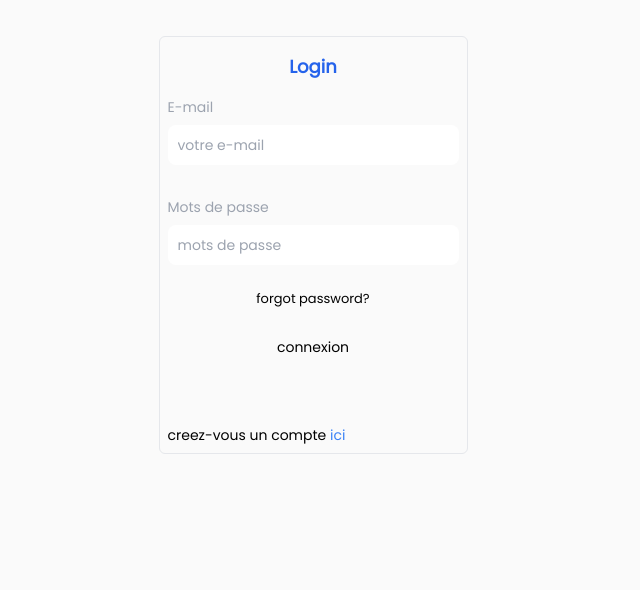
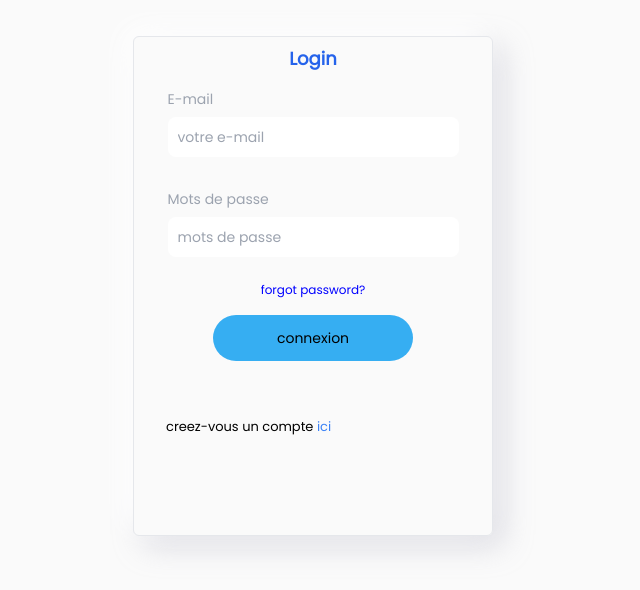
Before and after one commit to Nantenainah/job_finder, a React (Vite) app in the folder frontend/: page /login in a window 1280 px wide. Shown: the top 590 px of the page, without its empty margins (327-967 px from the left). Built offline with nearby package versions, Linux system fonts and the light colour scheme; no server answers.

Commit message:
dernier changement25/10

```diff
--- a/frontend/src/components/JobTypeChar/JobTypeChar.tsx
+++ b/frontend/src/components/JobTypeChar/JobTypeChar.tsx
@@ -22,7 +22,7 @@ type Data = {
   );
 }
 
-const JobTypeChar = ()=> {
+const JobTypeChar = () => {
 
 
   const [data, setData] = useState<Data>([]);
--- a/frontend/src/pages/Login/Login.css
+++ /dev/null
@@ -1,37 +0,0 @@
-:root{
---primary-color:#f0f0f3;
---dark-color:rgba(174,174,192,0.4);
---light-color:#fff;
---bleu-color:rgb(0, 0, 255,0.5);
---bluelight-color:rgb(37, 104, 230,0.9);
-}
-#contenair{
-
-    width: 360px;
-    height: 520px;
-    box-shadow: -10px -10px 30px var(--light-color), 10px 10px 30px var(--dark-color);
-}
-input{
-    width:300px;
-    height: 50px;
-    background-color: var(--primary-color);
-    border: transparent solid 4px;
-    /*box-shadow:inset -5px -5px 2px -3px var(--light-color),inset 5px 5px 2px -3px var(--dark-color);
-*/}
-input:focus,input:hover{
-    box-shadow:inset -5px -5px 2px -3px var(--light-color),inset 5px 5px 2px -3px var(--dark-color);
-}
-#forgot{
-    text-align: right;
-    font-size: 12px;
-    color: blue;
-}
-#btn{
-    background-color: rgba(6, 155, 241, 0.8);
-    width: 200px;
-    border: transparent solid 1px;
-}
-#btn:hover{
-    background-color: rgba(0, 204, 255, 0.884);
-    box-shadow:inset -5px -5px 2px -3px rgba(0, 243, 243, 0.959),inset 5px 5px 2px -3px  rgba(13, 85, 75, 0.281);
-}
--- /dev/null
+++ b/frontend/src/pages/Login/Login.module.css
@@ -0,0 +1,47 @@
+:root {
+    --primary-color: #f0f0f3;
+    --dark-color: rgba(174, 174, 192, 0.4);
+    --light-color: #fff;
+    --bleu-color: rgb(0, 0, 255, 0.5);
+    --bluelight-color: rgb(37, 104, 230, 0.9);
+}
+
+.contenair {
+
+    width: 360px;
+    height: 500px;
+    box-shadow: -10px -10px 30px var(--light-color), 10px 10px 30px var(--dark-color);
+}
+
+#password,
+#email {
+    width: 300px;
+    height: 50px;
+    background-color: var(--primary-color);
+    border: transparent solid 4px;
+    box-shadow: inset -5px -5px 2px -3px var(--light-color), inset 5px 5px 2px -3px var(--dark-color);
+
+}
+
+#email:hover,
+#password:hover {
+    box-shadow: inset -5px -5px 2px -3px var(--light-color), inset 5px 5px 2px -3px var(--dark-color);
+}
+
+.forgot {
+    text-align: center;
+    font-size: 12px;
+    color: blue;
+}
+
+.btn {
+    background-color: rgba(6, 155, 241, 0.8);
+    width: 200px;
+    border: transparent solid 1px;
+}
+
+.btn:hover {
+    color: #fff;
+    background-color: rgba(0, 204, 255, 0.884);
+    box-shadow: inset -5px -5px 2px -3px rgba(0, 243, 243, 0.959), inset 5px 5px 2px -3px rgba(13, 85, 75, 0.281);
+}
--- a/frontend/src/pages/Login/Login.tsx
+++ b/frontend/src/pages/Login/Login.tsx
@@ -1,26 +1,39 @@
+import { useState } from 'react'
 import { Link } from 'react-router-dom'
-// import './Login.css'
+import styles from './Login.module.css'
 function Login() {
+    const [user, setUser] = useState({
+        email: "",
+        password: ""
+    })
+    const handleChange = (e: React.ChangeEvent<HTMLInputElement>) => {
+        const { name, value } = e.target
+        setUser({
+            ...user,
+            [name]: value
+        })
+    }
+
     return (
         <section className="flex justify-center items-center columns-12">
-            <div className='border rounded-md mt-9 p-2' id='contenair'>
+            <div className={`border rounded-md mt-9 p-2' ${styles.contenair}`}>
                 <h1 className='text-center text-blue-600 font-bold pt-2 text-lg'>Login</h1>
                 <form action="post" className="flex justify-center items-center flex-col">
                     <div className="mt-4 mb-6">
                         <label htmlFor='email' className="block mb-2 text-sm font-medium text-gray-400">E-mail</label>
-                        <input type="email" placeholder="votre e-mail" id="email" name='email' className=" rounded-lg p-2.5 block text-sm focus:outline-none" />
+                        <input type="email" placeholder="votre e-mail" id="email" onChange={handleChange} name='email' className=" rounded-lg p-2.5 block text-sm focus:outline-none" />
                     </div>
                     <div className="mt-2 mb-6">
                         <label htmlFor='password' className="block mb-2 text-sm font-medium text-gray-400">Mots de passe</label>
-                        <input type="password" placeholder="mots de passe" id="password" name='password' className="rounded-lg p-2.5 block text-sm focus:outline-none" />
+                        <input type="password" placeholder="mots de passe" onChange={handleChange} id="password" name='password' className="rounded-lg p-2.5 block text-sm focus:outline-none" />
                     </div>
-                    <a href='#' id='forgot'>forgot password?</a>
+                    <a href='#' className={`${styles.forgot}`}>forgot password?</a>
                     <div className="mt-4 mb-6">
-                        <button type='submit' id='btn' className="p-3 rounded-full text-sm">connexion</button>
+                        <button type='submit' className={`p-3 rounded-full text-sm ${styles.btn}`}>connexion</button>
                     </div>
 
                 </form>
-                <p className='text-sm mt-8'>creez-vous un compte <Link to='/sign-up' className='text-blue-500'>ici</Link></p>
+                <p className='text-m m-8'>creez-vous un compte <Link to='/sign-up' className='text-blue-500'>ici</Link></p>
             </div>
         </section>
 
--- a/frontend/src/pages/SignUp/SignUp.tsx
+++ b/frontend/src/pages/SignUp/SignUp.tsx
@@ -1,26 +1,45 @@
+import { useState } from 'react'
 import { Link } from 'react-router-dom'
-// import'./Signup.css'
+import s from './Signup.module.css'
 function SignUp() {
+
+
+    const [user, setUser] = useState({
+        email: "",
+        password: "",
+        repassword: ""
+    })
+    const handleChange = (e: React.ChangeEvent<HTMLInputElement>) => {
+        const { name, value } = e.target
+        setUser({
+            ...user,
+            [name]: value
+        })
+    }
+
+
+
+
     return (
         <section className="flex justify-center items-center columns-12">
-            <div className='border rounded-md mt-9 p-2' id='contenair'>
+            <div className={`border rounded-md mt-9 p-2' ${s.contenair}`}>
                 <h1 className='text-center text-blue-600 font-bold pt-2 text-lg'>SignUp</h1>
                 <form action="post" className="flex justify-center items-center flex-col">
                     <div className="mt-4 mb-6">
                         <label htmlFor='email' className="block mb-2 text-sm font-medium text-gray-400">E-mail</label>
-                        <input type="email" placeholder="votre e-mail" id="email" name='email' className=" rounded-lg p-2.5 block text-sm focus:outline-none" />
+                        <input type="email" placeholder="votre e-mail" onChange={handleChange} id="email" value={user.email} name='email' className=" rounded-lg p-2.5 block text-sm focus:outline-none" />
                     </div>
                     <div className="mt-2 mb-6">
                         <label htmlFor='password' className="block mb-2 text-sm font-medium text-gray-400">Mots de passe</label>
-                        <input type="password" placeholder="mots de passe" id="password" name='password' className="rounded-lg p-2.5 block text-sm focus:outline-none" />
+                        <input type="password" placeholder="mots de passe" value={user.password} onChange={handleChange} id="password" name='password' className="rounded-lg p-2.5 block text-sm focus:outline-none" />
                     </div>
                     <div className="mt-2 mb-6">
-                        <label htmlFor='confpassword' className="block mb-2 text-sm font-medium text-gray-400">confirme mots de passe</label>
-                        <input type="password" placeholder="confirm mots de passe" id="confpassword" name='confpassword' className="rounded-lg p-2.5 block text-sm focus:outline-none" />
+                        <label htmlFor='repassword' className="block mb-2 text-sm font-medium text-gray-400">confirme mots de passe</label>
+                        <input type="password" placeholder="confirm mots de passe" value={user.repassword} onChange={handleChange} id="repassword" name='repassword' className="rounded-lg p-2.5 block text-sm focus:outline-none" />
                     </div>
 
                     <div className="mt-4 mb-6">
-                        <Link to='/login'><button type='submit' id='btn' className="p-3 rounded-full text-sm">Creer compte</button></Link>
+                        <Link to='/login'><button type='submit' className={`p-3 rounded-full text-sm ${s.btn}`}>Creer compte</button></Link>
                     </div>
 
                 </form>
@@ -28,5 +47,4 @@ function SignUp() {
         </section>
     );
 }
-
 export default SignUp;
--- a/frontend/src/pages/SignUp/Signup.css
+++ /dev/null
@@ -1,32 +0,0 @@
-:root{
-    --primary-color:#f0f0f3;
-    --dark-color:rgba(174,174,192,0.4);
-    --light-color:#fff;
-    --bleu-color:rgb(0, 0, 255,0.5);
-    --bluelight-color:rgb(37, 104, 230,0.9);
-    }
-    #contenair{
-        width: 360px;
-        height: 550px;
-        box-shadow: -10px -10px 30px var(--light-color), 10px 10px 30px var(--dark-color);
-    }
-    input{
-        width:300px;
-        height: 50px;
-        background-color: var(--primary-color);
-        border: transparent solid 4px;
-        box-shadow:inset -10px -10px 10px var(--light-color),inset 10px 10px 10px var(--dark-color);
-    }
-
-    #btn{
-        background-color: rgba(6, 155, 241, 0.8);
-        width: 200px;
-        border: transparent solid 4px;
-        /*box-shadow:-10px -10px 10px var(--light-color), 10px 10px 50px var(--dark-color);*/
-
-    }
-    #btn:hover{
-        color: blanchedalmond;
-        background-color: rgba(0, 204, 255, 0.884);
-        box-shadow:-10px -10px 30px var(--light-color),10px 10px 30px var(--dark-color);
-    }
--- /dev/null
+++ b/frontend/src/pages/SignUp/Signup.module.css
@@ -0,0 +1,36 @@
+:root {
+    --primary-color: #f0f0f3;
+    --dark-color: rgba(174, 174, 192, 0.4);
+    --light-color: #fff;
+    --bleu-color: rgb(0, 0, 255, 0.5);
+    --bluelight-color: rgba(134, 140, 151, 0.9);
+}
+
+.contenair {
+    width: 360px;
+    height: 500px;
+    box-shadow: -10px -10px 30px var(--light-color), 10px 10px 30px var(--dark-color);
+}
+
+#email,
+#password {
+    width: 300px;
+    height: 50px;
+    background-color: var(--primary-color);
+    border: transparent solid 4px;
+    box-shadow: inset -10px -10px 10px var(--light-color), inset 10px 10px 10px var(--dark-color);
+}
+
+.btn {
+    background-color: rgba(6, 155, 241, 0.8);
+    width: 200px;
+    border: transparent solid 4px;
+    /*box-shadow:-10px -10px 10px var(--light-color), 10px 10px 50px var(--dark-color);*/
+
+}
+
+.btn:hover {
+    color: blanchedalmond;
+    background-color: rgba(0, 204, 255, 0.884);
+    box-shadow: -10px -10px 30px var(--light-color), 10px 10px 30px var(--dark-color);
+}
```
Also changed, not shown: frontend/src/components/footer/footer.tsx (added), 14 other files (tests, documents, lock files or other folders). Lines whose indentation alone changed are shown as unchanged.
